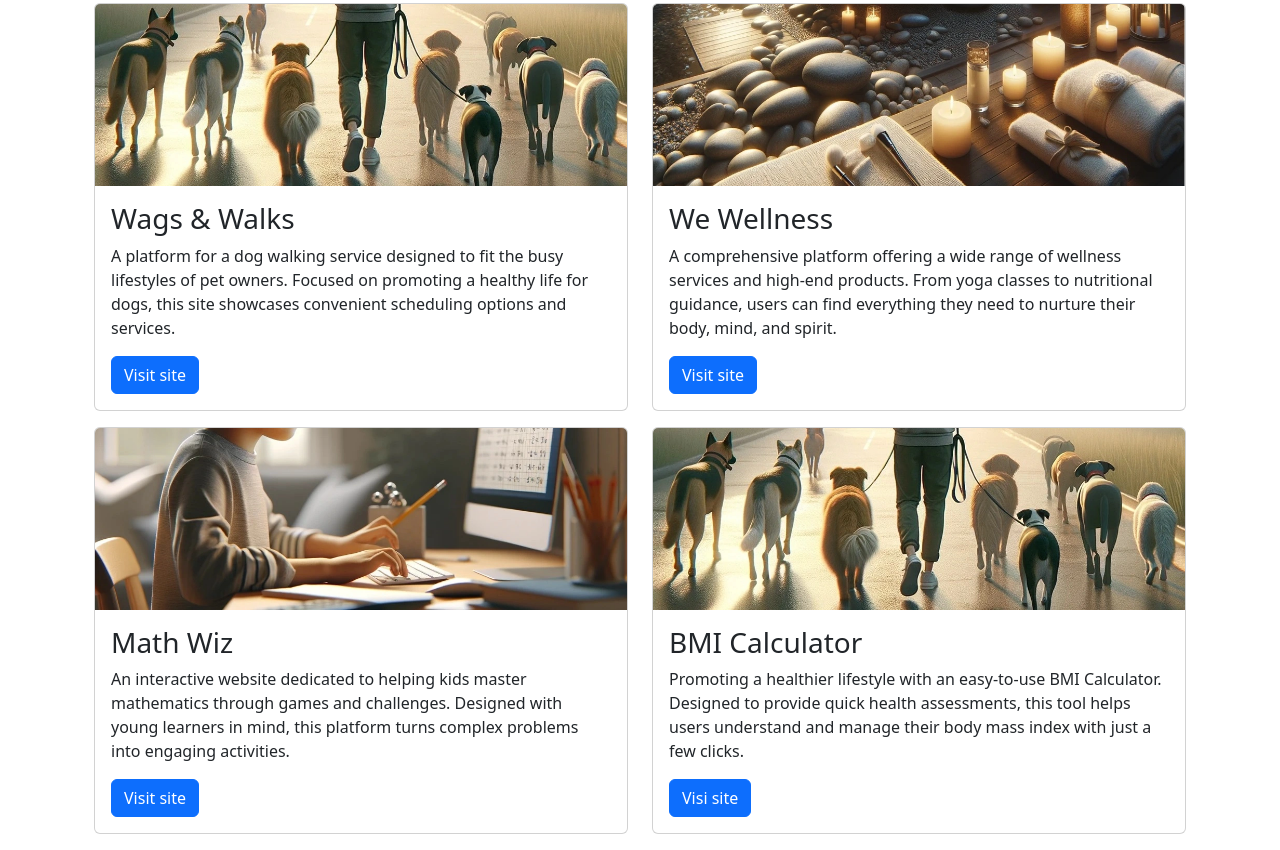
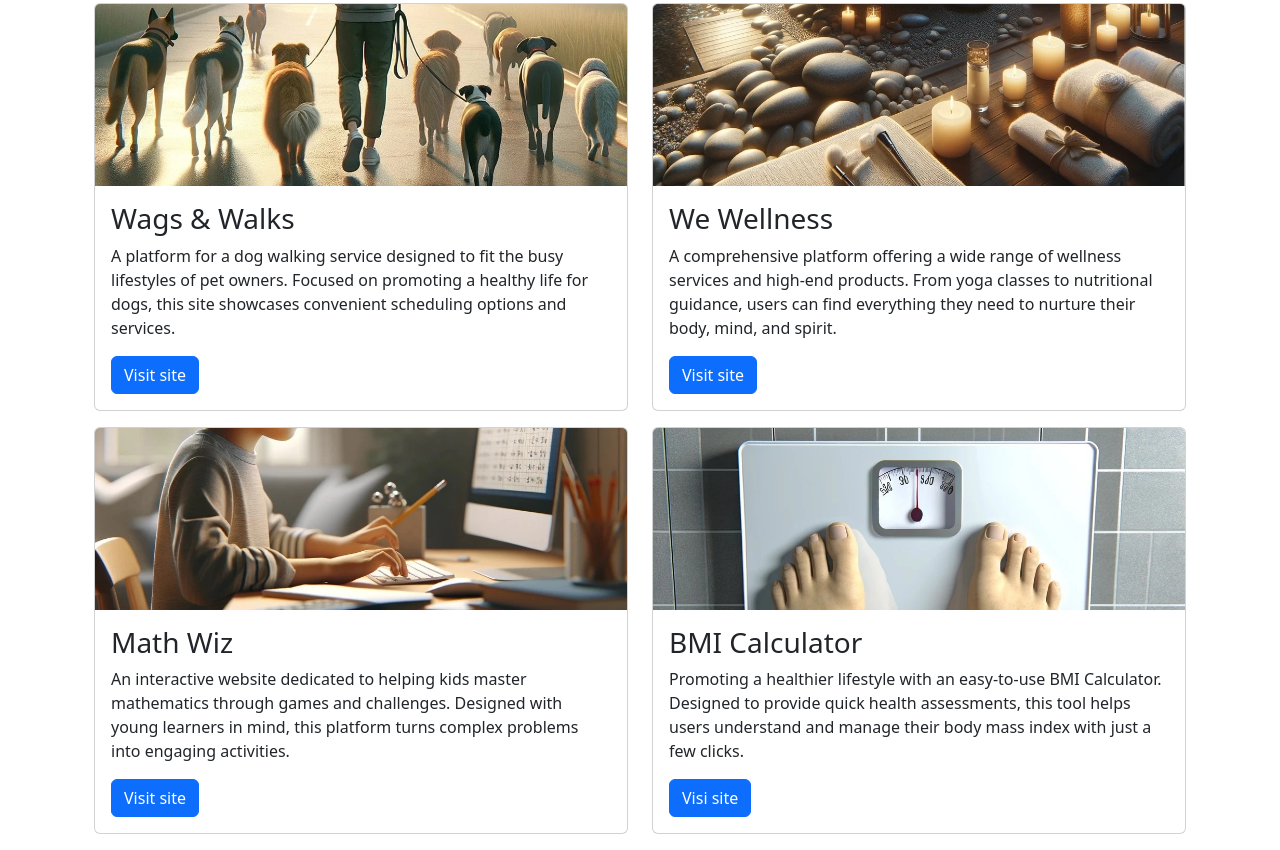
Before and after one commit to omarazzawi/Bootstrap-Mie_Wong, a plain HTML site: page index.html in a window 1280 px wide. Shown: the part 1017-1867 px from the top of the page. Drawn offline with nearby package versions, Linux system fonts and the light colour scheme.

Commit message:
Adding images, cards and styling for the project and debug

```diff
--- a/index.html
+++ b/index.html
@@ -143,7 +143,7 @@
             <!--Card 4-->
             <div class="col-12 col-md-6">
               <div class="card">
-                <img src="../assets/images/wags-and-walks.webp" class="card-img-top" alt="Weighing scales seen from the first person view of the person standing on the scales">
+                <img src="../assets/images/bmi-calculator.webp" class="card-img-top" alt="Weighing scales seen from the first person view of the person standing on the scales">
                 <div class="card-body">
                   <h3 class="card-title">BMI Calculator</h3>
                   <p class="card-text"> Promoting a healthier lifestyle with an easy-to-use BMI Calculator. Designed to provide quick health assessments,
```
